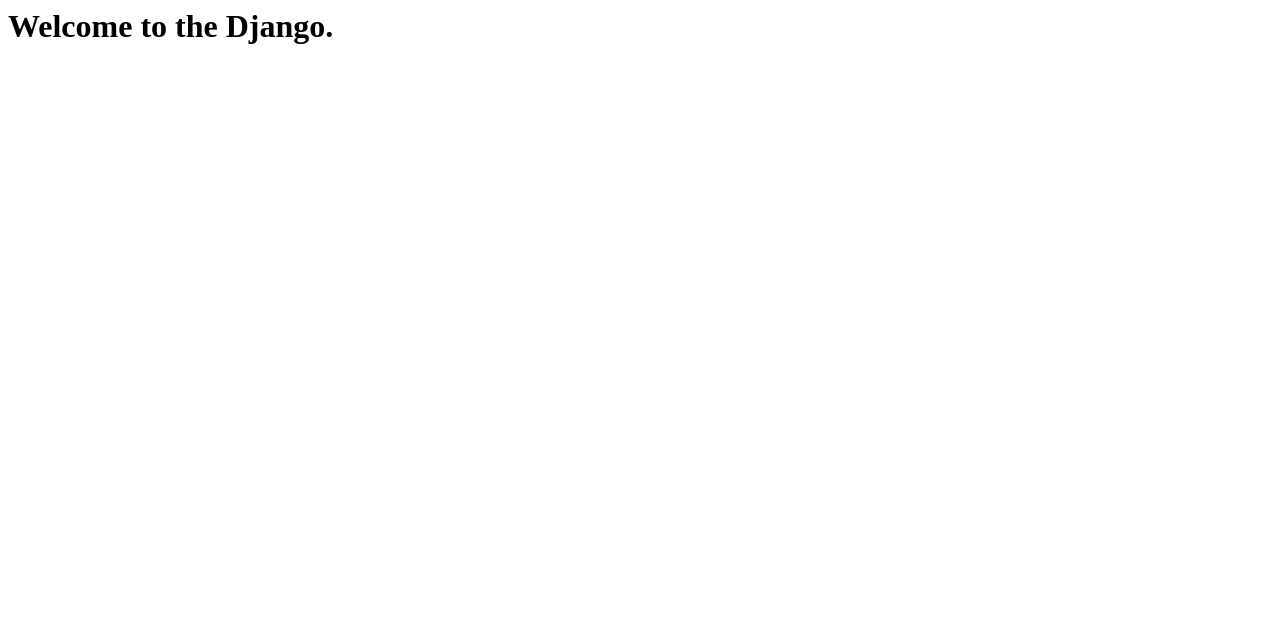
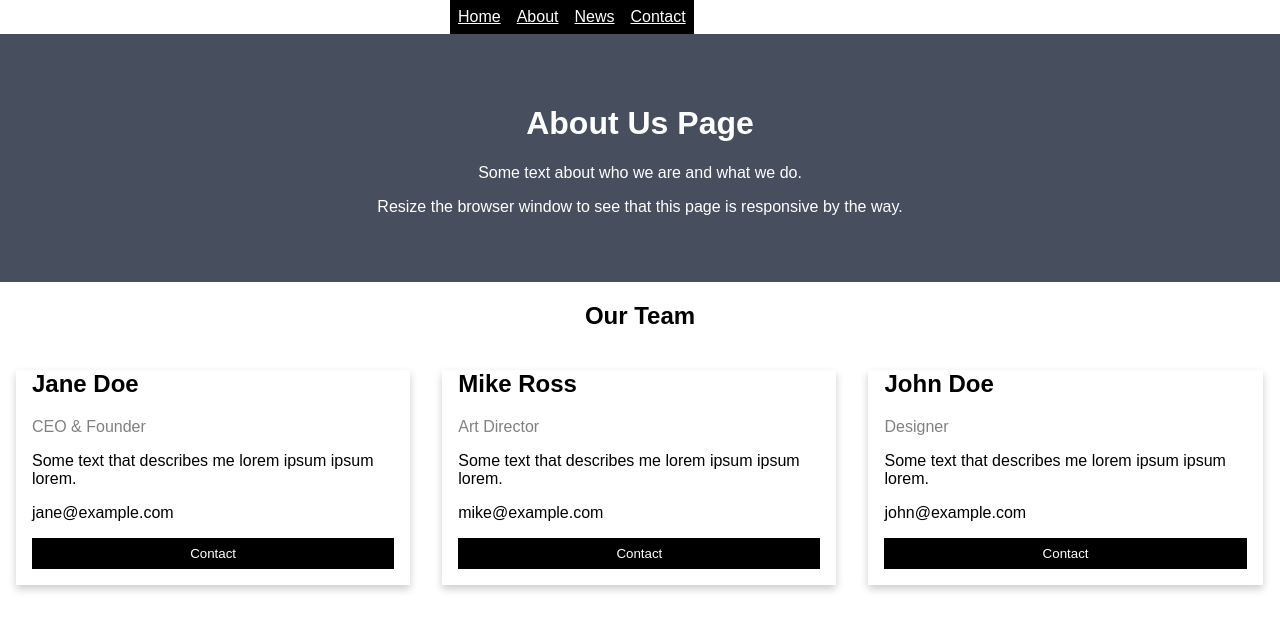
Before and after one commit to NeeteshNG/Django-Study, a Django app: page /about-us/ in a window 1280 px wide. Shown: the top 631 px of the page. Run offline with Django 4.2, Linux system fonts and the light colour scheme.

Commit message:
Used Routing. (For About Us Page)

```diff
--- a/learn_dj/learn_dj/views.py
+++ b/learn_dj/learn_dj/views.py
@@ -16,7 +16,7 @@ def homePage(request):
     return render(request, "index.html", data)
 
 def aboutUs(request):
-    return HttpResponse("<h1>Welcome to the Django.</h1>")
+    return render(request, "about.html")
 
 def course(request):
     return HttpResponse("<h1>This is the Course View.</h1>")
--- /dev/null
+++ b/learn_dj/static/css/about.css
@@ -0,0 +1,69 @@
+
+body {
+  font-family: Arial, Helvetica, sans-serif;
+  margin: 0;
+}
+
+html {
+  box-sizing: border-box;
+}
+
+*, *:before, *:after {
+  box-sizing: inherit;
+}
+
+.column {
+  float: left;
+  width: 33.3%;
+  margin-bottom: 16px;
+  padding: 0 8px;
+}
+
+.card {
+  box-shadow: 0 4px 8px 0 rgba(0, 0, 0, 0.2);
+  margin: 8px;
+}
+
+.about-section {
+  padding: 50px;
+  text-align: center;
+  background-color: #474e5d;
+  color: white;
+}
+
+.container {
+  padding: 0 16px;
+}
+
+.container::after, .row::after {
+  content: "";
+  clear: both;
+  display: table;
+}
+
+.title {
+  color: grey;
+}
+
+.button {
+  border: none;
+  outline: 0;
+  display: inline-block;
+  padding: 8px;
+  color: white;
+  background-color: #000;
+  text-align: center;
+  cursor: pointer;
+  width: 100%;
+}
+
+.button:hover {
+  background-color: #555;
+}
+
+@media screen and (max-width: 650px) {
+  .column {
+    width: 100%;
+    display: block;
+  }
+}
--- a/learn_dj/static/css/header.css
+++ b/learn_dj/static/css/header.css
@@ -5,7 +5,7 @@
 }
 
 ul {
-  background-color: gray;
+  background-color: black;
   list-style-type: none;
   margin: 0;
   padding: 0;
@@ -17,7 +17,7 @@ li {
 }
 
 li a {
-  color: rgb(157, 255, 255);
+  color: white;
   display: block;
   padding: 8px;
 }
--- /dev/null
+++ b/learn_dj/templates/about.html
@@ -0,0 +1,59 @@
+{% extends "base.html" %}
+<!DOCTYPE html>
+<html>
+  {% block content %}
+  <head>
+    <meta name="viewport" content="width=device-width, initial-scale=1" />
+    <link rel="stylesheet" href="/static/css/about.css" />
+  </head>
+  <body>
+    <div class="about-section">
+      <h1>About Us Page</h1>
+      <p>Some text about who we are and what we do.</p>
+      <p>
+        Resize the browser window to see that this page is responsive by the
+        way.
+      </p>
+    </div>
+
+    <h2 style="text-align: center">Our Team</h2>
+    <div class="row">
+      <div class="column">
+        <div class="card">
+          <div class="container">
+            <h2>Jane Doe</h2>
+            <p class="title">CEO & Founder</p>
+            <p>Some text that describes me lorem ipsum ipsum lorem.</p>
+            <p>jane@example.com</p>
+            <p><button class="button">Contact</button></p>
+          </div>
+        </div>
+      </div>
+
+      <div class="column">
+        <div class="card">
+          <div class="container">
+            <h2>Mike Ross</h2>
+            <p class="title">Art Director</p>
+            <p>Some text that describes me lorem ipsum ipsum lorem.</p>
+            <p>mike@example.com</p>
+            <p><button class="button">Contact</button></p>
+          </div>
+        </div>
+      </div>
+
+      <div class="column">
+        <div class="card">
+          <div class="container">
+            <h2>John Doe</h2>
+            <p class="title">Designer</p>
+            <p>Some text that describes me lorem ipsum ipsum lorem.</p>
+            <p>john@example.com</p>
+            <p><button class="button">Contact</button></p>
+          </div>
+        </div>
+      </div>
+    </div>
+    {% endblock %}
+  </body>
+</html>
--- a/learn_dj/templates/header.html
+++ b/learn_dj/templates/header.html
@@ -10,10 +10,10 @@
   <body>
     <div class="body">
       <ul>
-        <li><a href="#home">Home</a></li>
+        <li><a href="/">Home</a></li>
+        <li><a href="/about-us">About</a></li>
         <li><a href="#news">News</a></li>
         <li><a href="#contact">Contact</a></li>
-        <li><a href="#about">About</a></li>
       </ul>
     </div>
   </body>
```
Also changed, not shown: learn_dj/static/css/main.css (+10 -5 lines), learn_dj/templates/index.html (+9 -12 lines).
